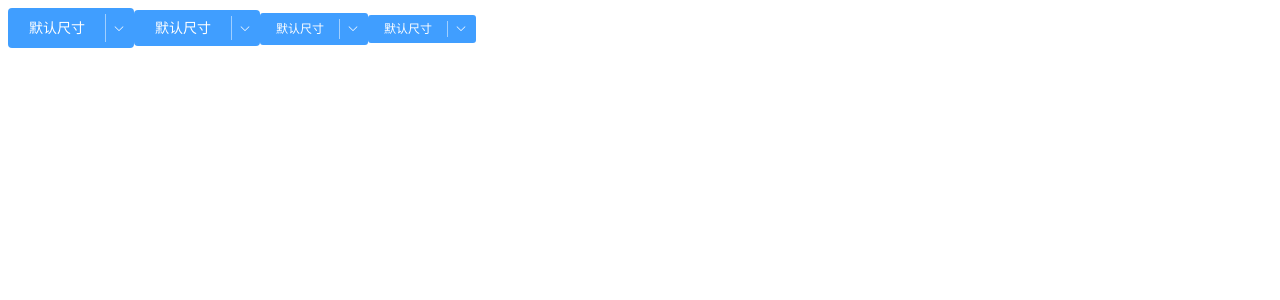
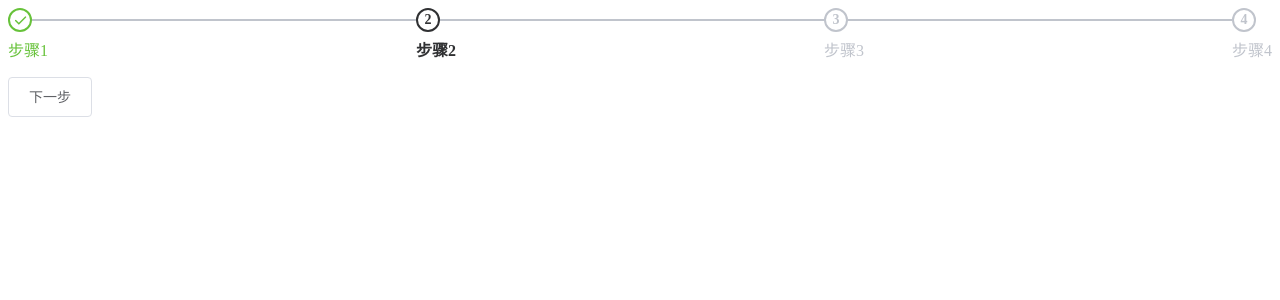
Before and after one commit to kingyeahwei/element_learning, a Vue app: page / in a window 1280 px wide. Shown: the top 300 px of the page. Built offline with nearby package versions, Linux system fonts and the light colour scheme.

Commit message:
steps 基础用法

```diff
--- a/src/App.vue
+++ b/src/App.vue
@@ -1,45 +1,12 @@
 <template>
   <div id="app">
-    <el-dropdown split-button type="primary">
-      默认尺寸
-      <el-dropdown-menu slot="dropdown">
-        <el-dropdown-item>黄金糕</el-dropdown-item>
-        <el-dropdown-item>狮子头</el-dropdown-item>
-        <el-dropdown-item>螺蛳粉</el-dropdown-item>
-        <el-dropdown-item>双皮奶</el-dropdown-item>
-        <el-dropdown-item>蚵仔煎</el-dropdown-item>
-      </el-dropdown-menu>
-    </el-dropdown>
-    <el-dropdown split-button type="primary" size="medium">
-      默认尺寸
-      <el-dropdown-menu slot="dropdown">
-        <el-dropdown-item>黄金糕</el-dropdown-item>
-        <el-dropdown-item>狮子头</el-dropdown-item>
-        <el-dropdown-item>螺蛳粉</el-dropdown-item>
-        <el-dropdown-item>双皮奶</el-dropdown-item>
-        <el-dropdown-item>蚵仔煎</el-dropdown-item>
-      </el-dropdown-menu>
-    </el-dropdown>
-    <el-dropdown split-button type="primary" size="small">
-      默认尺寸
-      <el-dropdown-menu slot="dropdown">
-        <el-dropdown-item>黄金糕</el-dropdown-item>
-        <el-dropdown-item>狮子头</el-dropdown-item>
-        <el-dropdown-item>螺蛳粉</el-dropdown-item>
-        <el-dropdown-item>双皮奶</el-dropdown-item>
-        <el-dropdown-item>蚵仔煎</el-dropdown-item>
-      </el-dropdown-menu>
-    </el-dropdown>
-    <el-dropdown split-button type="primary" size="mini">
-      默认尺寸
-      <el-dropdown-menu slot="dropdown">
-        <el-dropdown-item>黄金糕</el-dropdown-item>
-        <el-dropdown-item>狮子头</el-dropdown-item>
-        <el-dropdown-item>螺蛳粉</el-dropdown-item>
-        <el-dropdown-item>双皮奶</el-dropdown-item>
-        <el-dropdown-item>蚵仔煎</el-dropdown-item>
-      </el-dropdown-menu>
-    </el-dropdown>
+    <el-steps :active="active" finish-status="success">
+      <el-step title="步骤1"></el-step>
+      <el-step title="步骤2"></el-step>
+      <el-step title="步骤3"></el-step>
+      <el-step title="步骤4"></el-step>
+    </el-steps>
+    <el-button style="margin-top: 12px" @click="next">下一步</el-button>
   </div>
 </template>
 
@@ -48,9 +15,15 @@
         name: "app",
         data() {
             return {
+                active: 1
             }
         },
         methods: {
+            next() {
+                if (this.active++ > 3) {
+                    this.active = 0;
+                }
+            }
         }
     }
 </script>
```
